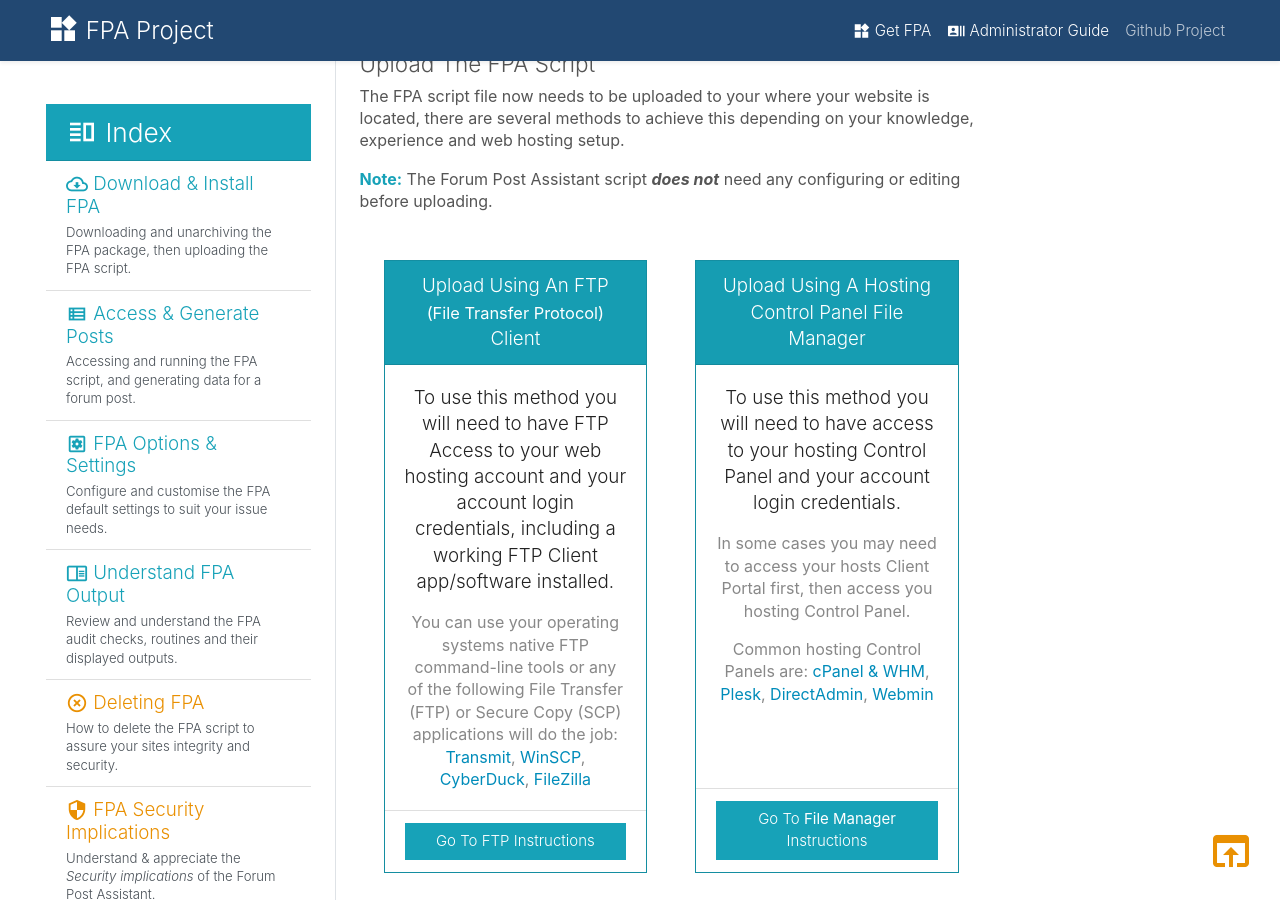
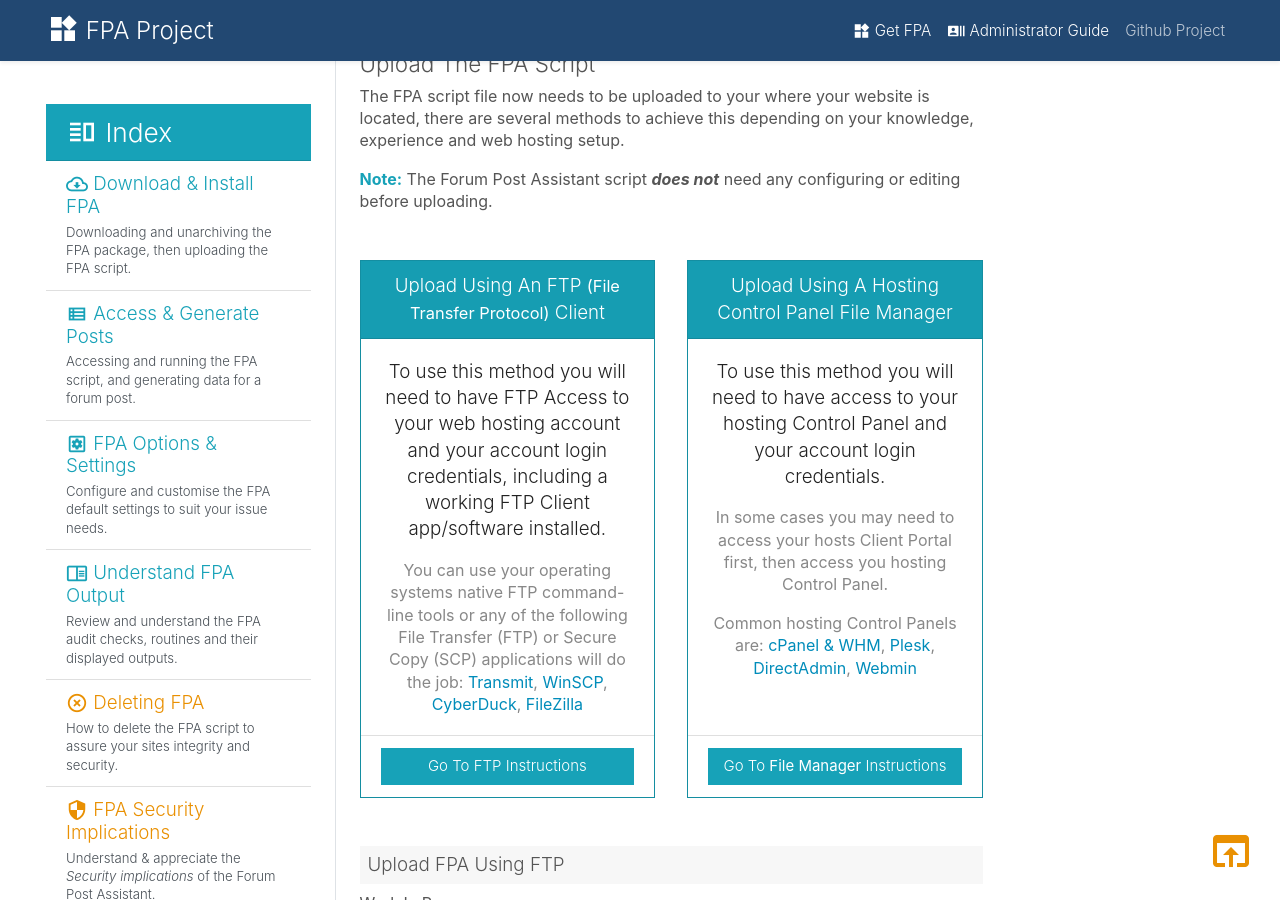
Before and after one commit to ForumPostAssistant/docs, a Jekyll site: the page built from admin-guide/index.html, in a window 1280 px wide and 900 px high, scrolled down 2407 px. Built offline with Jekyll 4.4.1, drawn with Linux system fonts in a browser that asks for light colours; nearby versions of some CDN libraries.

Commit message:
Update adminguide_docdownloadinstall.html
minor grid changes

```diff
--- a/_includes/adminguide_docdownloadinstall.html
+++ b/_includes/adminguide_docdownloadinstall.html
@@ -82,7 +82,7 @@
                         <div class="container-fluid mt-5">
                             <div class="row">
 
-                                <div class="col-12 col-lg-6 px-lg-4 px-md-3 px-0 d-flex">
+                                <div class="col-12 col-lg-6 pr-lg-3 pr-md-2 px-0 d-flex">
 
                                     <div class="card text-white bg-info mb-5">
                                         <div class="card-header text-center lead">
@@ -104,7 +104,7 @@
                                     </div><!-- /.card -->
 
                                 </div><!-- /.col-* -->
-                                <div class="col-12 col-lg-6 px-lg-4 px-md-3 px-0 d-flex">
+                                <div class="col-12 col-lg-6 pl-lg-3 pl-md-2 px-0 d-flex">
 
                                     <div class="card text-white bg-info mb-5">
                                         <div class="card-header text-center lead">
```
